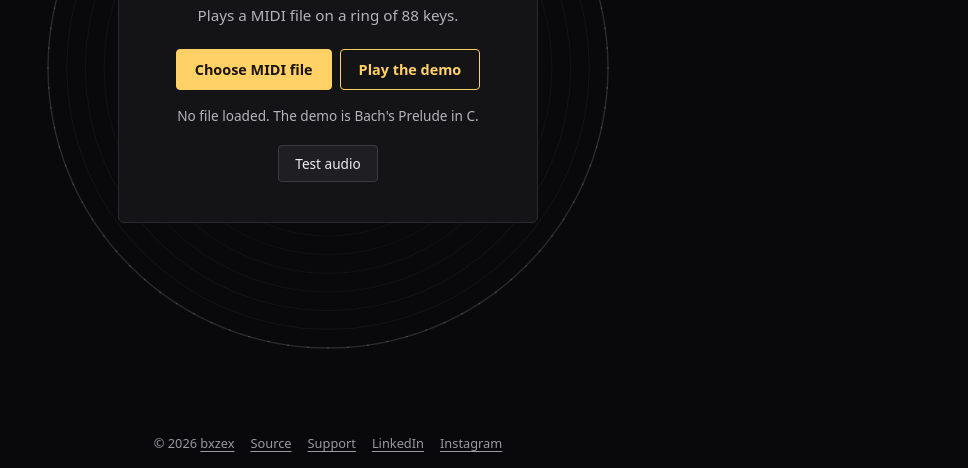
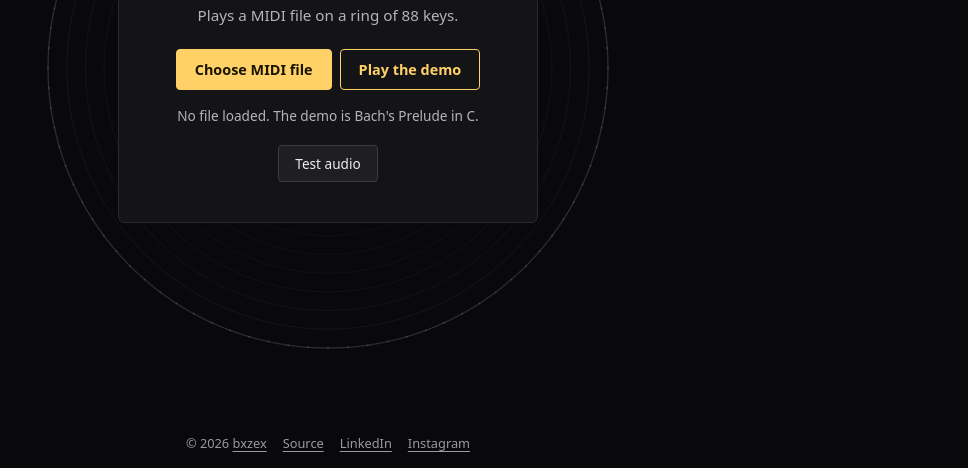
Before and after one commit to bxzex/anopiano, a plain HTML site: page index.html in a window 1280 px wide. Shown: the part 332-800 px from the top of the page, without its empty margins (312-1280 px from the left). Drawn offline with nearby package versions, Linux system fonts and the light colour scheme.

Commit message:
Remove Support link

```diff
--- a/index.html
+++ b/index.html
@@ -52,7 +52,6 @@
   <footer id="footer">
     <span>&copy; 2026 <a href="https://bxzex.com" target="_blank" rel="noopener noreferrer">bxzex</a></span>
     <a href="https://github.com/bxzex/2050piano" target="_blank" rel="noopener noreferrer">Source</a>
-    <a href="https://buy.stripe.com/9B6eVfd9E6OC3sr7cEaAw03" target="_blank" rel="noopener noreferrer">Support</a>
     <a href="https://linkedin.com/in/bxzex/" target="_blank" rel="noopener noreferrer">LinkedIn</a>
     <a href="https://instagram.com/bxzex" target="_blank" rel="noopener noreferrer">Instagram</a>
   </footer>
```
